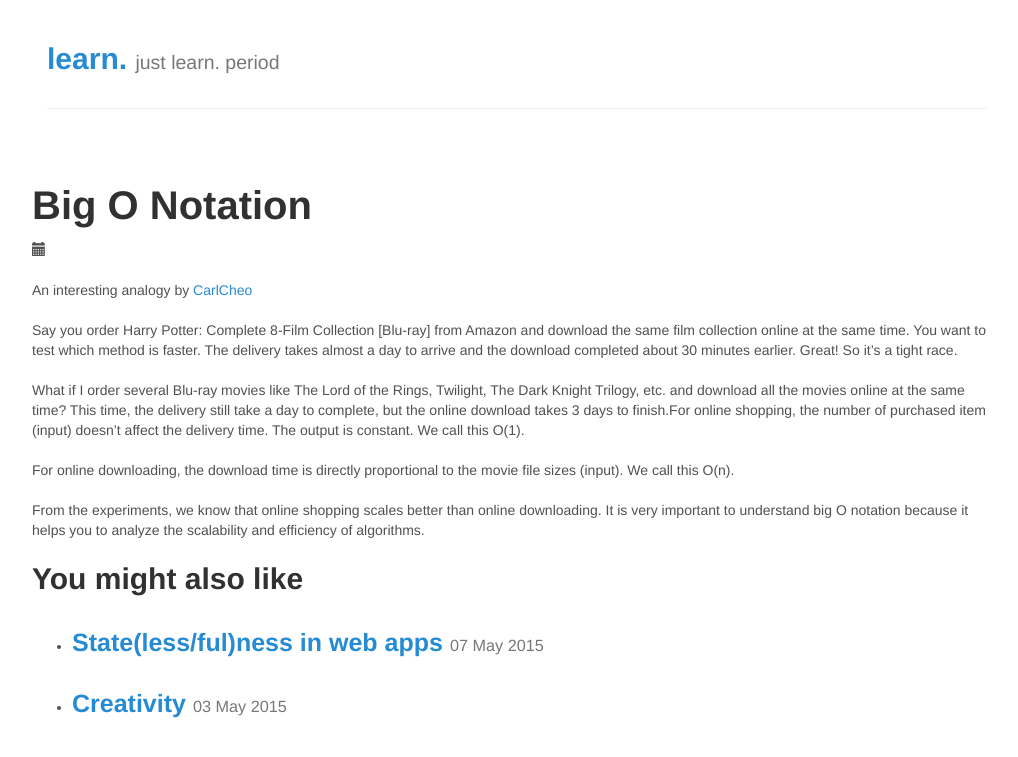
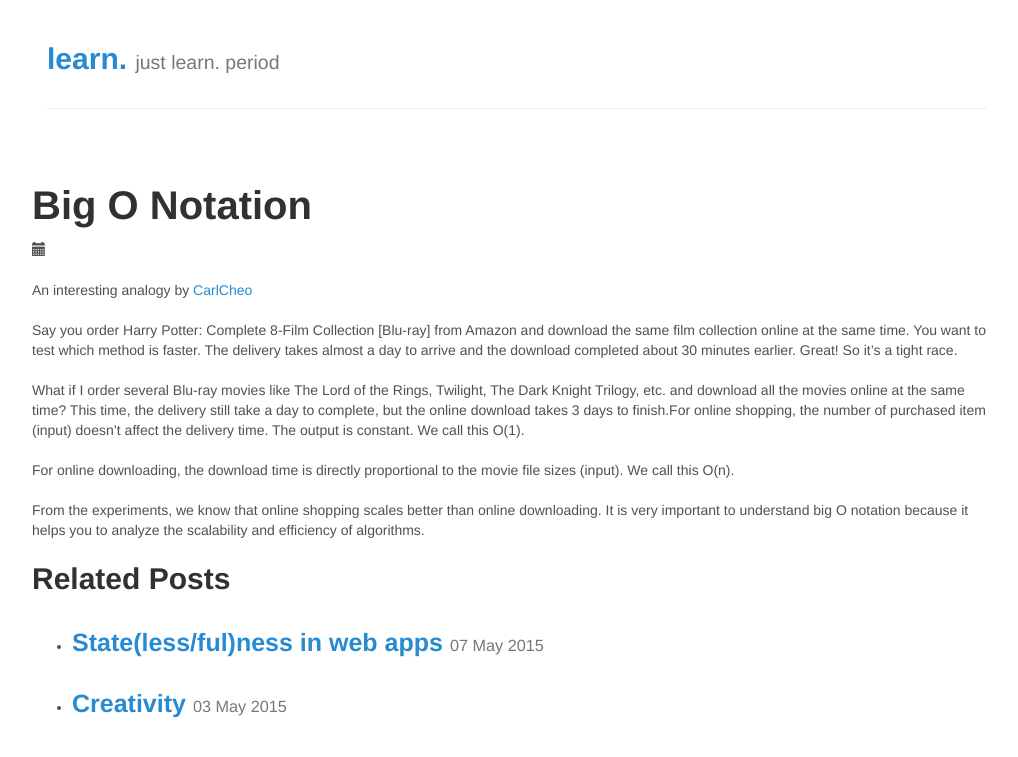
Before and after one commit to lakshma/lakshma.github.io, a Jekyll site: the page built from _posts/2015-05-02-big-o.md, in a window 1280 px wide. Shown: the top 757 px of the page, without its empty margins (123-1141 px from the left). Built offline with Jekyll 4.4.1, drawn with Linux system fonts in a browser that asks for light colours; Markdown is read by kramdown in place of the engine named in the settings.

Commit message:
Revert "no message"
This reverts commit f4dace4caa8460e0f1c5b486cad4f59d7ac5b400.

```diff
--- a/_layouts/post.html
+++ b/_layouts/post.html
@@ -11,12 +11,12 @@ layout: blog
 </div>
 
 <div class="related">
-  <h2>You might also like</h2>
+  <h2>Related Posts</h2>
   <ul class="related-posts">
     {% for post in site.related_posts limit:3 %}
       <li>
         <h3>
-          <a href="{{site.url}}{{post.url}}">
+          <a href="{{ post.url }}">
             {{ post.title }}
             <small>{{ post.date | date_to_string }}</small>
           </a>
```
